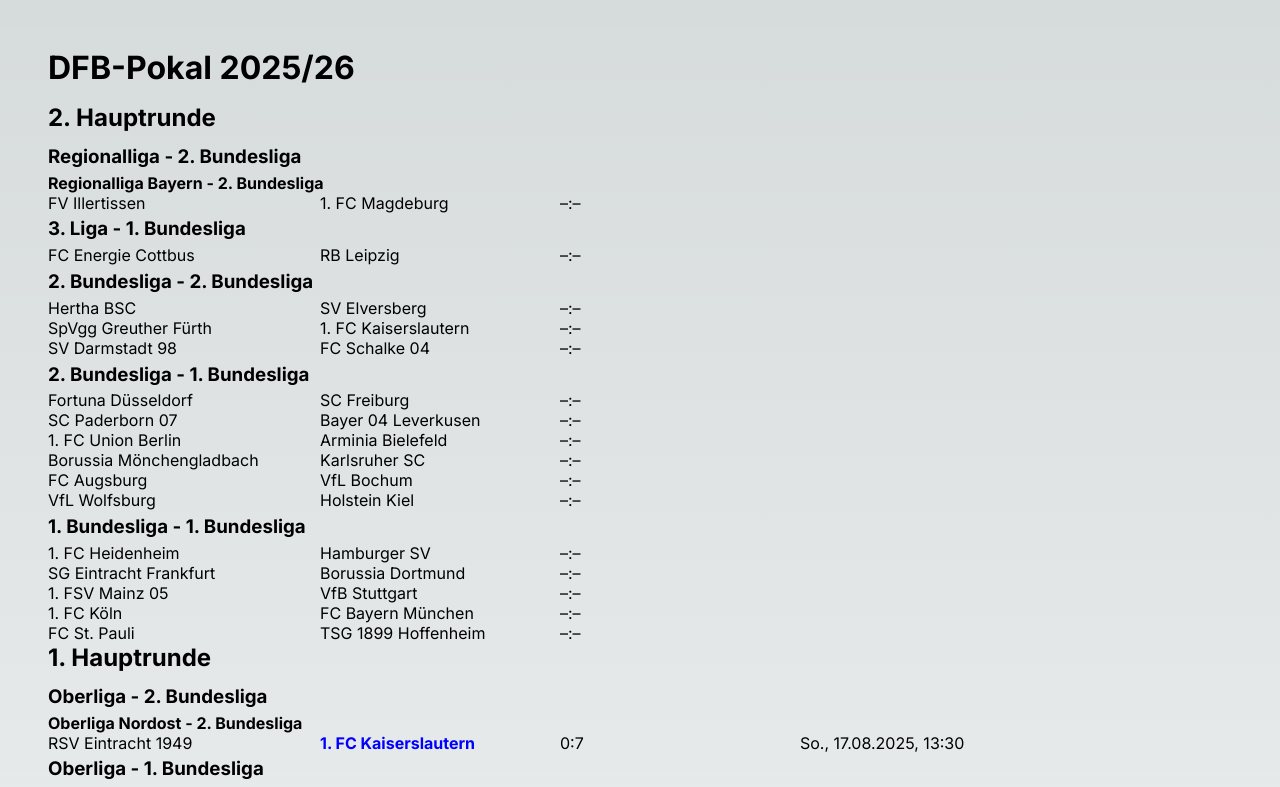
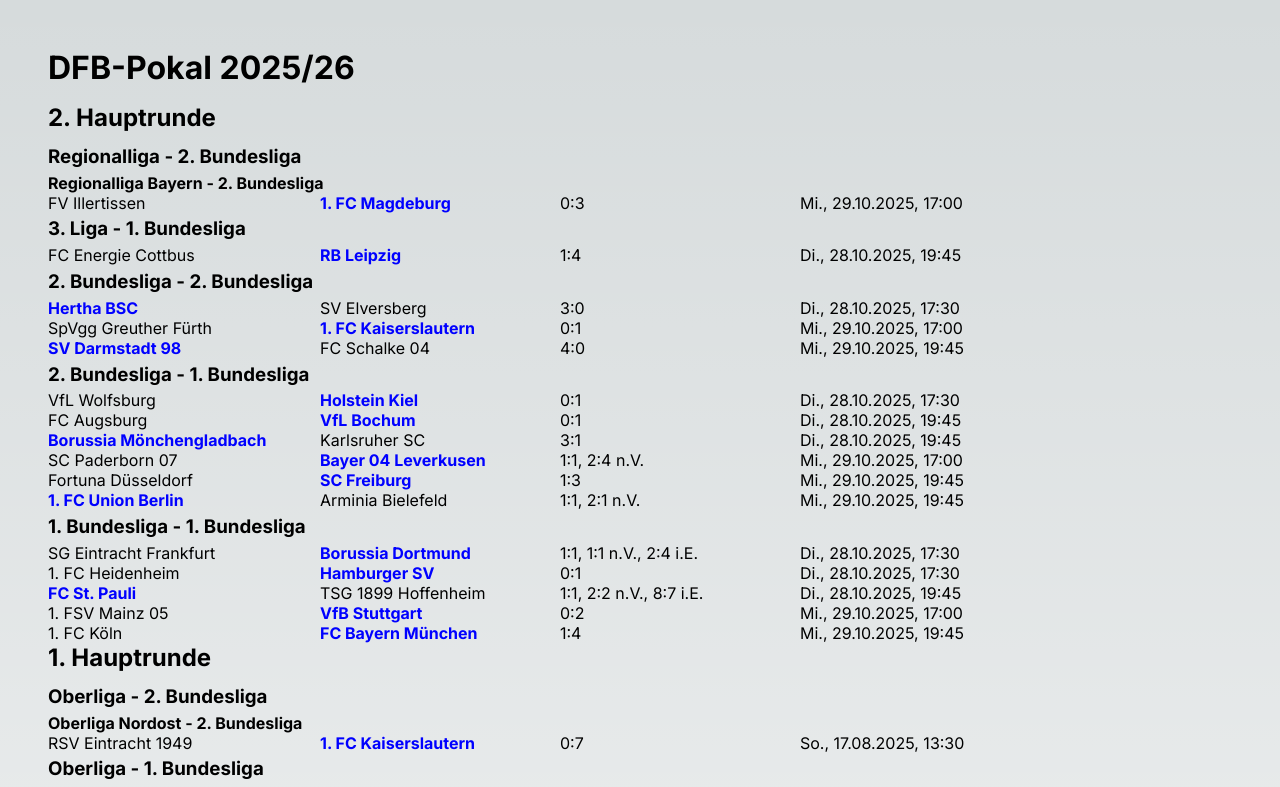
Before and after one commit to sklinkusch/dfb-pokal, a Next.js app: page /men/2025-26 in a window 1280 px wide. Shown: the top 787 px of the page. Built offline with nearby package versions, Linux system fonts and the light colour scheme.

Commit message:
DFB-Pokal Men, season 2025/26, 2nd round: add results

```diff
--- a/src/app/men/2025-26/page.tsx
+++ b/src/app/men/2025-26/page.tsx
@@ -118,22 +118,22 @@
   }
   const data: Data = {
     '2. Hauptrunde': [
-      getMatch('ILL', 'FCM'),
-      getMatch('ECB', 'RBL'),
-      getMatch('FCU', 'BIE'),
-      getMatch('FCH', 'HSV'),
-      getMatch('MGL', 'KSC'),
-      getMatch('BSC', 'SVE'),
-      getMatch('SGF', 'FCK'),
-      getMatch('SGE', 'BVB'),
-      getMatch('D98', 'S04'),
-      getMatch('FCA', 'BOC'),
-      getMatch('DÜS', 'SCF'),
-      getMatch('P07', 'B04'),
-      getMatch('M05', 'VfB'),
-      getMatch('WOB', 'KIE'),
-      getMatch('KÖL', 'FCB'),
-      getMatch('STP', 'HOF'),
+      getMatch('SGE', 'BVB', '2025-10-28T17:30Z', '1:1, 1:1 n.V., 2:4 i.E.', 2),
+      getMatch('FCH', 'HSV', '2025-10-28T17:30Z', '0:1', 2),
+      getMatch('BSC', 'SVE', '2025-10-28T17:30Z', '3:0', 1),
+      getMatch('WOB', 'KIE', '2025-10-28T17:30Z', '0:1', 2),
+      getMatch('FCA', 'BOC', '2025-10-28T19:45Z', '0:1', 2),
+      getMatch('MGL', 'KSC', '2025-10-28T19:45Z', '3:1', 1),
+      getMatch('ECB', 'RBL', '2025-10-28T19:45Z', '1:4', 2),
+      getMatch('STP', 'HOF', '2025-10-28T19:45Z', '1:1, 2:2 n.V., 8:7 i.E.', 1),
+      getMatch('SGF', 'FCK', '2025-10-29T17:00Z', '0:1', 2),
+      getMatch('ILL', 'FCM', '2025-10-29T17:00Z', '0:3', 2),
+      getMatch('M05', 'VfB', '2025-10-29T17:00Z', '0:2', 2),
+      getMatch('P07', 'B04', '2025-10-29T17:00Z', '1:1, 2:4 n.V.', 2),
+      getMatch('KÖL', 'FCB', '2025-10-29T19:45Z', '1:4', 2),
+      getMatch('DÜS', 'SCF', '2025-10-29T19:45Z', '1:3', 2),
+      getMatch('D98', 'S04', '2025-10-29T19:45Z', '4:0', 1),
+      getMatch('FCU', 'BIE', '2025-10-29T19:45Z', '1:1, 2:1 n.V.', 1),
     ],
     '1. Hauptrunde': [
       getMatch('FCS', 'FCM', '2025-08-15T16:00Z', '1:3', 2),
```
